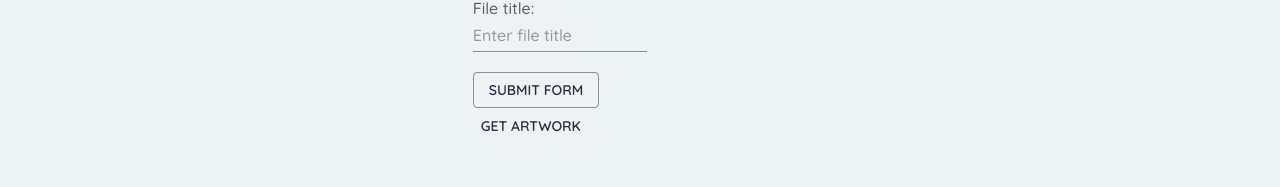
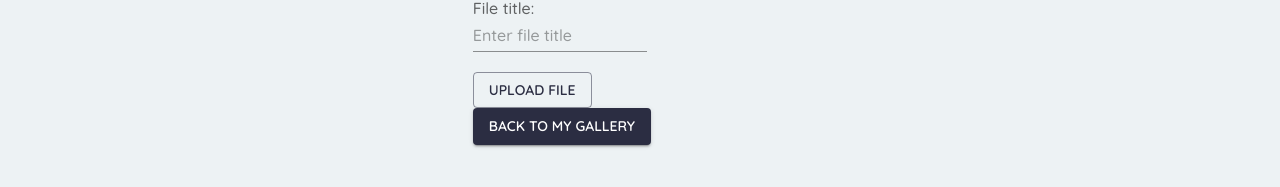
Before and after one commit to ann-jrti/final-project-frontend, a React (Create React App) app: page /user/upload-artwork in a window 1280 px wide. Shown: the part 189-376 px from the top of the page. Built offline with nearby package versions, Linux system fonts and the light colour scheme; no server answers; sample sign-in values are in the browser's storage; a web font is replaced by a local one.

Commit message:
styles gallery a bit

```diff
--- a/src/pages/upload-artwork/UploadArtwork.jsx
+++ b/src/pages/upload-artwork/UploadArtwork.jsx
@@ -77,9 +77,9 @@ export default function UploadArtwork() {
                         <br />
                         <br />
 
-                        <Button variant={'outlined'} type="submit">Submit Form</Button>
+                        <Button variant={'outlined'} type="submit">Upload file</Button>
                     </form>
-                    <Button onClick={handleClick}>get artwork</Button>
+                    <Button variant={'contained'} onClick={handleClick}>Back to my Gallery</Button>
                 </Box>
             </Grid>
         </Grid>
--- /dev/null
+++ b/src/pages/upload-artwork/index.css
@@ -0,0 +1,7 @@
+.gallery__user-img {
+    object-fit: cover;
+}
+
+/* .gallery__user-img:hover {
+    width: 400px;
+} */
```
Also changed, not shown: src/pages/upload-artwork/Gallery.jsx (+4 -3 lines).
